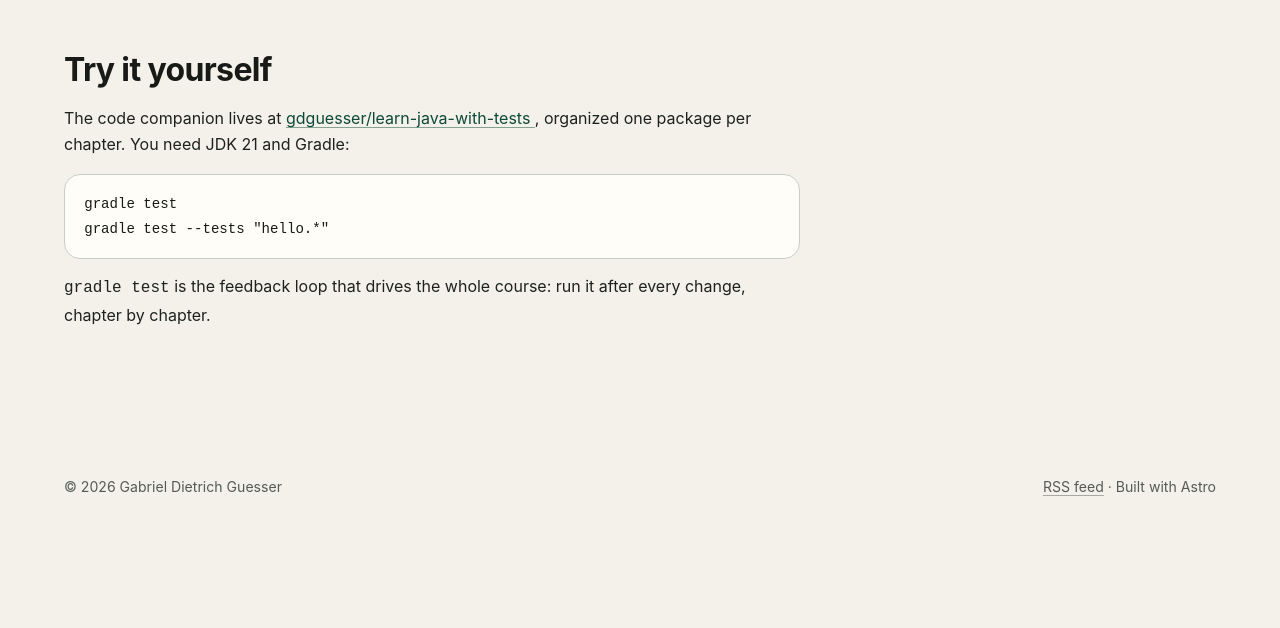
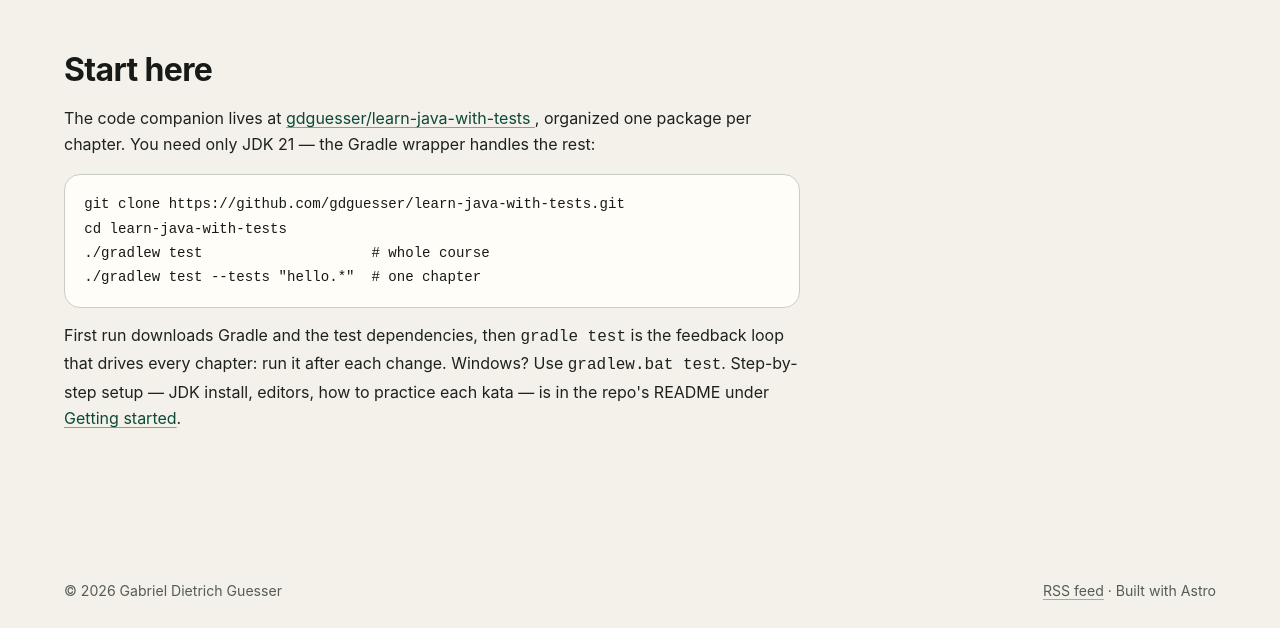
Before and after one commit to gdguesser/gdguesser.github.io, an Astro site: page /tdd in a window 1280 px wide. Shown: the part 665-1293 px from the top of the page. Before the commit the page ends 1199 px from the top, so only its background shows below. Built offline with nearby package versions, Linux system fonts and the light colour scheme; Astro itself is replaced by a stand-in of ours; code samples lack their colours.

Commit message:
tdd: surface getting-started setup on /tdd/ (Gradle wrapper, JDK-21-only path)

```diff
--- a/src/pages/tdd/index.astro
+++ b/src/pages/tdd/index.astro
@@ -122,20 +122,30 @@ const steps = [
     </section>
 
     <section class="course-howto">
-      <h2>Try it yourself</h2>
+      <h2>Start here</h2>
       <p>
         The code companion lives at{" "}
         <a href="https://github.com/gdguesser/learn-java-with-tests">
           gdguesser/learn-java-with-tests
         </a>
-        , organized one package per chapter. You need JDK 21 and Gradle:
+        , organized one package per chapter. You need only JDK 21 — the Gradle wrapper
+        handles the rest:
       </p>
       <pre
-        class="course-howto__code"><code>gradle test
-gradle test --tests "hello.*"</code></pre>
+        class="course-howto__code"><code>{`git clone https://github.com/gdguesser/learn-java-with-tests.git
+cd learn-java-with-tests
+./gradlew test                    # whole course
+./gradlew test --tests "hello.*"  # one chapter`}</code></pre>
       <p>
-        <code>gradle test</code> is the feedback loop that drives the whole course:
-        run it after every change, chapter by chapter.
+        First run downloads Gradle and the test dependencies, then
+        <code>gradle test</code> is the feedback loop that drives every chapter: run
+        it after each change. Windows? Use{" "}
+        <code>gradlew.bat test</code>. Step-by-step setup — JDK install,
+        editors, how to practice each kata — is in the repo's README under
+        <a
+          href="https://github.com/gdguesser/learn-java-with-tests#getting-started"
+          >Getting started</a
+        >.
       </p>
     </section>
   </div>
```
